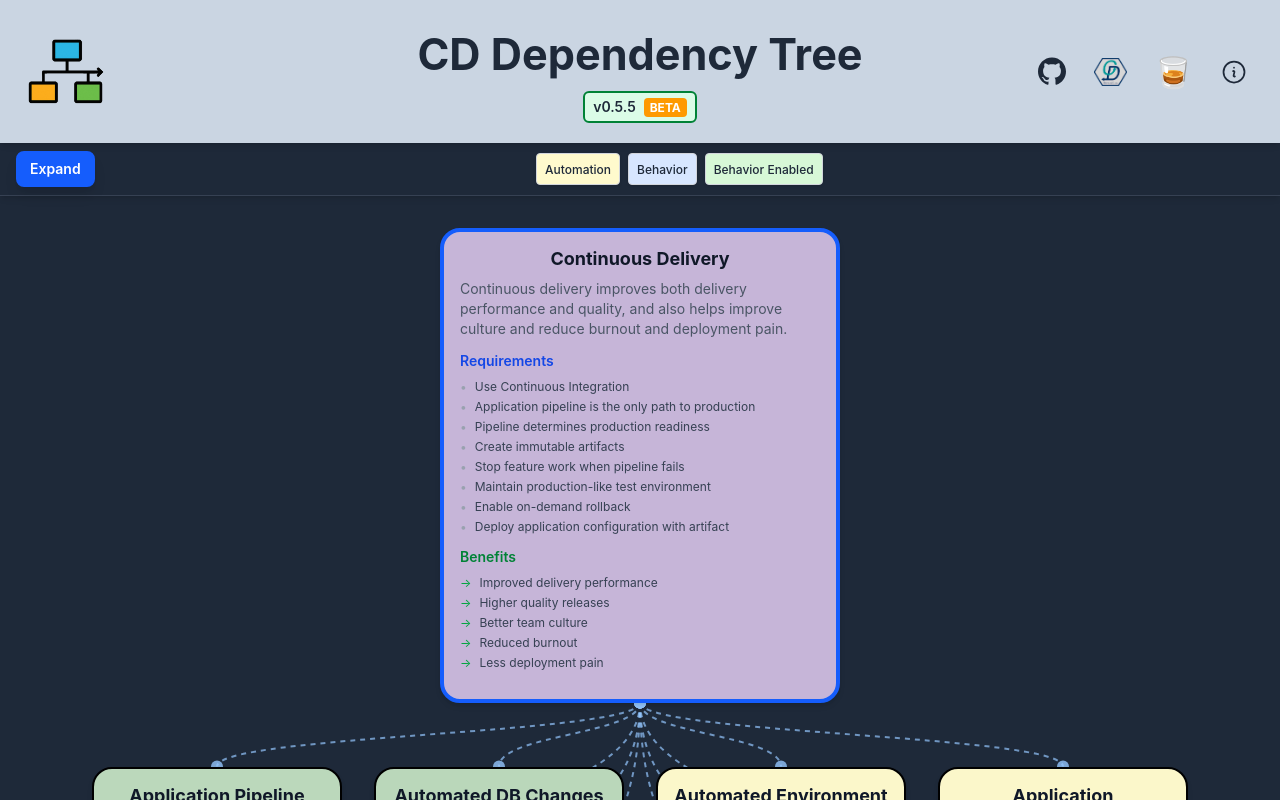
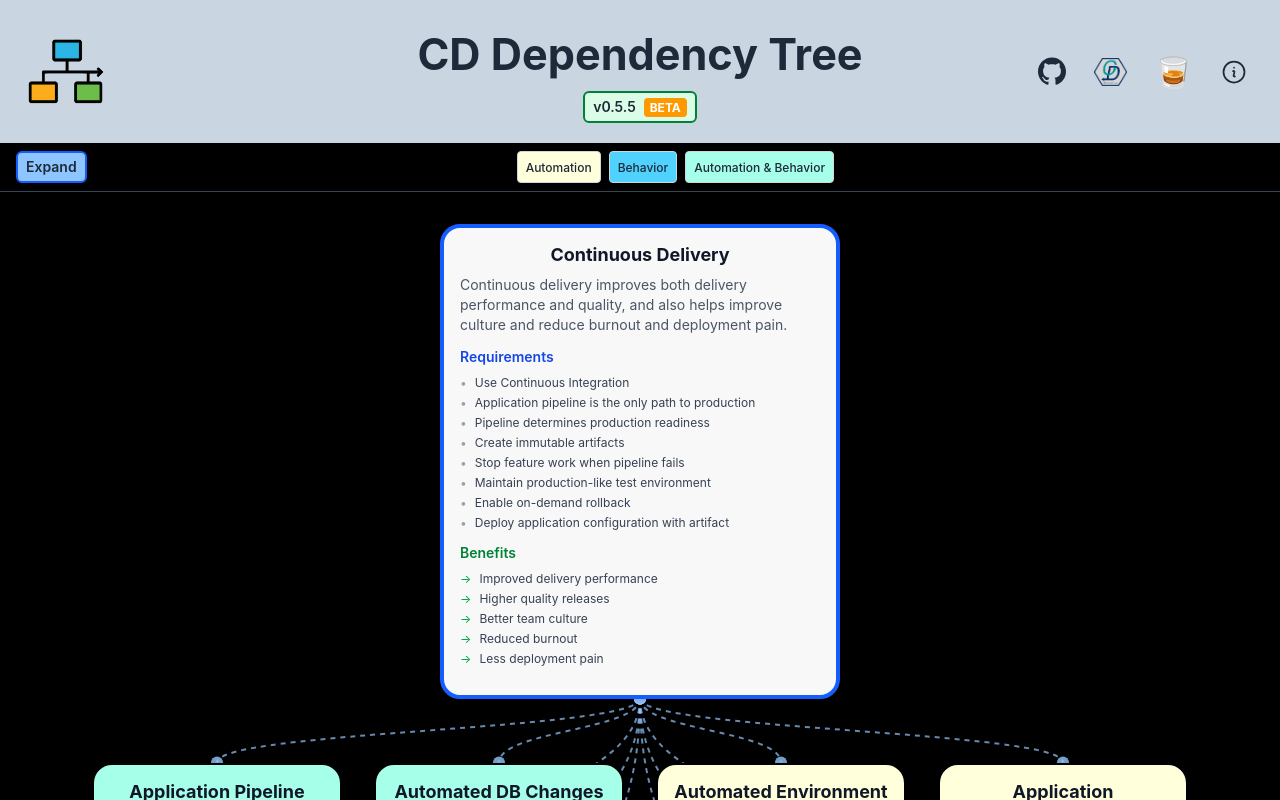
Before and after one commit to bdfinst/interactive-cd, a SvelteKit app: page / in a window 1280 px wide. Shown: the top 800 px of the page. Built offline with nearby package versions, Linux system fonts and the light colour scheme.

Commit message:
Colors (#26)
* chore: reorganize color logic

* fix: improve the colors

* fix: update button styling

```diff
--- a/src/app.css
+++ b/src/app.css
@@ -11,6 +11,19 @@
 	--text-title-sm: 2.1rem;
 	--text-title-md: 2.4rem;
 	--text-title-lg: 2.7rem;
+
+	/* Practice category colors - for bg-category-{name} utilities */
+	/* Pale yellow with 30% white mixed in = RGB(255, 255, 219) */
+	--color-category-automation: rgba(255, 255, 219, 1);
+
+	/* Light cyan blue with 30% white mixed in = RGB(79, 210, 253) */
+	--color-category-behavior: rgba(79, 210, 253, 1);
+
+	/* Light turquoise with 30% white mixed in = RGB(166, 255, 233) */
+	--color-category-behavior-enabled: rgba(166, 255, 233, 1);
+
+	/* Very light gray with 30% white mixed in = RGB(248, 248, 248) */
+	--color-category-core: rgba(248, 248, 248, 1);
 }
 
 @layer base {
@@ -21,7 +34,7 @@
 	}
 
 	body {
-		@apply m-0 p-0 bg-gray-800 text-gray-300;
+		@apply m-0 p-0 bg-black text-gray-300;
 	}
 }
 
--- a/src/domain/practice-catalog/value-objects/PracticeCategory.js
+++ b/src/domain/practice-catalog/value-objects/PracticeCategory.js
@@ -2,30 +2,21 @@
  * PracticeCategory - Value Object (Functional Enum)
  *
  * Represents the category of a CD practice based on the 2015 CD dependency model.
- * Categories indicate the type of practice and are visualized with background colors:
- *
- * - AUTOMATION: Tools and automation platforms (red/pink background: #f9d5d3)
- * - BEHAVIOR: Team behaviors and processes (blue background: #d7e6ff)
- * - BEHAVIOR_ENABLED_AUTOMATION: Automation that depends on behavioral practices (green background: #d7f8d7)
- * - CORE: The core Continuous Delivery practice (yellow background: #ffe66a)
  *
  * Usage:
  *   const category = PracticeCategory.BEHAVIOR
  *   const fromString = PracticeCategory.from('behavior')
  *   console.log(category.name)  // 'behavior'
- *   console.log(category.color) // '#d7e6ff'
  */
 
 /**
  * Create an immutable category object
  * @param {string} name
- * @param {string} color - Background color from mermaid diagram
  * @returns {Object} Frozen category object
  */
-const createCategory = (name, color) =>
+const createCategory = name =>
 	Object.freeze({
 		name,
-		color,
 		toString: () => name,
 		equals: other => {
 			if (!other || other._type !== 'PracticeCategory') {
@@ -36,11 +27,11 @@ const createCategory = (name, color) =>
 		_type: 'PracticeCategory'
 	})
 
-// Predefined category instances (frozen) with colors from mermaid diagram
-const AUTOMATION = createCategory('automation', '#f9d5d3')
-const BEHAVIOR = createCategory('behavior', '#d7e6ff')
-const BEHAVIOR_ENABLED_AUTOMATION = createCategory('behavior-enabled-automation', '#d7f8d7')
-const CORE = createCategory('core', '#fff9e6')
+// Predefined category instances (frozen)
+const AUTOMATION = createCategory('automation')
+const BEHAVIOR = createCategory('behavior')
+const BEHAVIOR_ENABLED_AUTOMATION = createCategory('behavior-enabled-automation')
+const CORE = createCategory('core')
 
 // Category lookup map
 const CATEGORIES = Object.freeze({
--- /dev/null
+++ b/src/lib/components/Button.svelte
@@ -0,0 +1,68 @@
+<script>
+	/**
+	 * Button Component
+	 *
+	 * Standardized button based on the version number button style:
+	 * - Rounded corners
+	 * - Border with 2px thickness
+	 * - Hover state with lighter background
+	 * - Focus ring
+	 * - Transition effects
+	 */
+
+	const {
+		href = undefined,
+		variant = 'primary', // 'primary' | 'secondary' | 'gray'
+		size = 'md', // 'sm' | 'md' | 'lg'
+		onclick = undefined,
+		type = 'button',
+		disabled = false,
+		class: className = '',
+		children,
+		...restProps
+	} = $props()
+
+	// Variant styles matching version button pattern
+	const variantClasses = $derived.by(() => {
+		switch (variant) {
+			case 'primary':
+				return 'bg-blue-300 text-gray-800 border-blue-600 hover:bg-blue-500 focus:ring-blue-500'
+			case 'secondary':
+				return 'bg-green-100 text-gray-800 border-green-700 hover:bg-green-200 focus:ring-green-500'
+			case 'gray':
+				return 'bg-gray-600 text-white border-gray-600 hover:bg-gray-700 focus:ring-gray-500'
+			default:
+				return 'bg-blue-600 text-white border-blue-600 hover:bg-blue-700 focus:ring-blue-500'
+		}
+	})
+
+	// Size classes
+	const sizeClasses = $derived.by(() => {
+		switch (size) {
+			case 'sm':
+				return 'px-2 py-1 text-xs'
+			case 'md':
+				return 'px-2 py-1 text-sm'
+			case 'lg':
+				return 'px-4 py-2 text-base'
+			default:
+				return 'px-2 py-1 text-sm'
+		}
+	})
+
+	// Base classes (matching version button style exactly)
+	const baseClasses =
+		'inline-flex items-center justify-center gap-2 rounded-md border-2 font-semibold transition-colors focus:outline-none focus:ring-2 focus:ring-offset-2 disabled:opacity-50 disabled:cursor-not-allowed'
+
+	const combinedClasses = $derived(`${baseClasses} ${variantClasses} ${sizeClasses} ${className}`)
+</script>
+
+{#if href}
+	<a {href} class={combinedClasses} {...restProps}>
+		{@render children()}
+	</a>
+{:else}
+	<button {type} {disabled} {onclick} class={combinedClasses} {...restProps}>
+		{@render children()}
+	</button>
+{/if}
--- a/src/lib/components/CategoryLegend.svelte
+++ b/src/lib/components/CategoryLegend.svelte
@@ -1,7 +1,8 @@
 <script>
+	import Button from '$lib/components/Button.svelte'
+	import { expandButtonRenderer } from '$lib/stores/expandButton.js'
 	import { headerHeight } from '$lib/stores/headerHeight.js'
 	import { legendHeight } from '$lib/stores/legendHeight.js'
-	import { expandButtonRenderer } from '$lib/stores/expandButton.js'
 
 	/**
 	 * CategoryLegend Component
@@ -10,16 +11,41 @@
 	 * Floats below the header using fixed positioning
 	 */
 
-	// Category colors and labels from mermaid diagram
+	// Category definitions (excluding 'core' which isn't shown in legend)
+	// Colors defined in app.css @theme directive
 	const categories = [
-		{ name: 'Automation', color: '#fffacd', description: 'Tools and automation platforms' },
-		{ name: 'Behavior', color: '#d7e6ff', description: 'Team behaviors and processes' },
 		{
-			name: 'Behavior Enabled',
-			color: '#d7f8d7',
+			name: 'Automation',
+			key: 'automation',
+			description: 'Tools and automation platforms'
+		},
+		{
+			name: 'Behavior',
+			key: 'behavior',
+			description: 'Team behaviors and processes'
+		},
+		{
+			name: 'Automation & Behavior',
+			key: 'behavior-enabled-automation',
 			description: 'Automation that depends on behavioral practices'
 		}
 	]
+
+	// Get Tailwind background class for a category key
+	const getCategoryBgClass = key => {
+		switch (key) {
+			case 'automation':
+				return 'bg-category-automation'
+			case 'behavior':
+				return 'bg-category-behavior'
+			case 'behavior-enabled-automation':
+				return 'bg-category-behavior-enabled'
+			case 'core':
+				return 'bg-category-core'
+			default:
+				return 'bg-white'
+		}
+	}
 
 	// Track which tooltip is showing
 	let showTooltip = $state({})
@@ -52,7 +78,7 @@
 
 <div
 	bind:this={legendElement}
-	class="fixed left-0 right-0 bg-gray-800 border-b border-gray-700 shadow-md z-[999] py-2"
+	class="fixed left-0 right-0 bg-black border-b border-gray-700 shadow-md z-[999] py-2"
 	style="top: {$headerHeight}px;"
 	data-testid="category-legend"
 >
@@ -61,18 +87,17 @@
 			<!-- Left: Expand Button -->
 			<div class="flex justify-start">
 				{#if $expandButtonRenderer}
-					<button
+					<Button
 						onclick={$expandButtonRenderer.toggleFullTree}
-						class="px-3 py-1.5 rounded-lg font-semibold text-sm border-2 transition-colors shadow-lg focus:outline-none focus:ring-2 focus:ring-offset-2 {$expandButtonRenderer.isExpanded
-							? 'bg-gray-600 text-white border-gray-600 hover:bg-gray-700 focus:ring-gray-500'
-							: 'bg-blue-600 text-white border-blue-600 hover:bg-blue-700 focus:ring-blue-500'}"
+						variant={$expandButtonRenderer.isExpanded ? 'gray' : 'primary'}
+						size="md"
 						data-testid="toggle-full-tree"
 						aria-label={$expandButtonRenderer.isExpanded
 							? 'Collapse tree view'
 							: 'Expand tree view'}
 					>
 						{$expandButtonRenderer.isExpanded ? 'Collapse' : 'Expand'}
-					</button>
+					</Button>
 				{/if}
 			</div>
 
@@ -81,8 +106,9 @@
 				{#each categories as category, index}
 					<div class="relative inline-flex">
 						<div
-							class="px-2 py-0.5 rounded-sm border border-gray-300 shadow-sm cursor-help"
-							style="background-color: {category.color};"
+							class="px-2 py-0.5 rounded-sm border border-gray-300 shadow-sm cursor-help {getCategoryBgClass(
+								category.key
+							)}"
 							data-testid="legend-item"
 							onmouseenter={() => handleMouseEnter(index)}
 							onmouseleave={() => handleMouseLeave(index)}
--- a/src/lib/components/GraphNode.svelte
+++ b/src/lib/components/GraphNode.svelte
@@ -1,5 +1,6 @@
 <script>
 	import { shouldShowAuditIndicators } from '$lib/utils/devMode.js'
+	import Button from '$lib/components/Button.svelte'
 
 	/**
 	 * GraphNode Component
@@ -19,47 +20,21 @@
 	// Dev mode audit indicator visibility
 	const showAuditIndicator = $derived(shouldShowAuditIndicators() && practice.audited === false)
 
-	// Category background colors from mermaid diagram
-	const categoryColors = {
-		automation: '#fffacd',
-		'behavior-enabled-automation': '#d7f8d7',
-		behavior: '#d7e6ff',
-		core: '#e9d5ff' // light purple
+	// Determine background color class based on category
+	// Colors defined in app.css @theme directive
+	const bgClass = $derived.by(() => {
+		switch (practice.category) {
+			case 'automation':
+				return 'bg-category-automation'
+			case 'behavior':
+				return 'bg-category-behavior'
+			case 'behavior-enabled-automation':
+				return 'bg-category-behavior-enabled'
+			case 'core':
+				return 'bg-category-core'
+			default:
+				return 'bg-white'
 		}
-
-	/**
-	 * Calculate color intensity based on total dependency count
-	 * Higher dependency count = more saturated/darker color
-	 */
-	const calculateColorIntensity = (baseColor, totalDeps) => {
-		if (!totalDeps || totalDeps === 0) return baseColor
-
-		// Parse hex color
-		const hex = baseColor.replace('#', '')
-		const r = parseInt(hex.substr(0, 2), 16)
-		const g = parseInt(hex.substr(2, 2), 16)
-		const b = parseInt(hex.substr(4, 2), 16)
-
-		// Calculate intensity factor (0.5 to 1.0)
-		// Max out at 50 dependencies for reasonable saturation
-		const maxDeps = 50
-		const factor = 1 - Math.min(totalDeps / maxDeps, 0.5)
-
-		// Darken by moving toward middle intensity
-		const newR = Math.floor(r * factor + r * (1 - factor) * 0.7)
-		const newG = Math.floor(g * factor + g * (1 - factor) * 0.7)
-		const newB = Math.floor(b * factor + b * (1 - factor) * 0.7)
-
-		return `rgb(${newR}, ${newG}, ${newB})`
-	}
-
-	const bgColor = $derived.by(() => {
-		const baseColor = categoryColors[practice.category] || '#ffffff'
-		// Only apply intensity in collapsed view (not expanded tree view)
-		if (!isTreeExpanded && practice.totalDependencyCount) {
-			return calculateColorIntensity(baseColor, practice.totalDependencyCount)
-		}
-		return baseColor
 	})
 
 	const borderClass = $derived(
@@ -82,10 +57,9 @@
 </script>
 
 <button
-	class="block w-full text-gray-800 rounded-[20px] shadow-md text-left cursor-pointer transition-all duration-200 {borderClass} hover:shadow-lg focus:outline-none focus:ring-2 focus:ring-blue-500 focus:ring-offset-2 {compact
+	class="block w-full text-gray-800 rounded-[20px] shadow-md text-left cursor-pointer transition-all duration-200 {bgClass} {borderClass} hover:shadow-lg focus:outline-none focus:ring-2 focus:ring-blue-500 focus:ring-offset-2 {compact
 		? 'p-1.5'
 		: 'p-4'}"
-	style="background-color: {bgColor};"
 	data-testid="graph-node"
 	data-practice-id={practice.id}
 	data-selected={isSelected}
@@ -166,12 +140,13 @@
 		<!-- Quick-Start Guide Link -->
 		{#if practice.quickStartGuide}
 			<div class="mt-3 pt-3 border-t border-gray-200">
-				<a
+				<Button
 					href={practice.quickStartGuide}
+					variant="primary"
+					size="md"
+					data-testid="quick-start-guide-link"
 					target="_blank"
 					rel="noopener noreferrer"
-					class="inline-flex items-center gap-2 px-3 py-2 text-sm font-medium text-white bg-blue-600 rounded-lg hover:bg-blue-700 focus:outline-none focus:ring-2 focus:ring-blue-500 focus:ring-offset-2 transition-colors"
-					data-testid="quick-start-guide-link"
 					onclick={e => e.stopPropagation()}
 				>
 					<span>📚</span>
@@ -190,10 +165,33 @@
 							d="M10 6H6a2 2 0 00-2 2v10a2 2 0 002 2h10a2 2 0 002-2v-4M14 4h6m0 0v6m0-6L10 14"
 						/>
 					</svg>
-				</a>
+				</Button>
 			</div>
 		{/if}
 	{:else}
+		<!-- Unselected view -->
+		<div class="flex flex-col gap-2">
+			<!-- External link icon for quickstart guide -->
+			{#if practice.quickStartGuide}
+				<div class="text-center {compact ? 'mt-1' : 'mt-2'}">
+					<svg
+						class="{compact ? 'w-4 h-4' : 'w-5 h-5'} mx-auto text-blue-600"
+						fill="none"
+						stroke="currentColor"
+						viewBox="0 0 24 24"
+						xmlns="http://www.w3.org/2000/svg"
+						aria-hidden="true"
+					>
+						<path
+							stroke-linecap="round"
+							stroke-linejoin="round"
+							stroke-width="2"
+							d="M10 6H6a2 2 0 00-2 2v10a2 2 0 002 2h10a2 2 0 002-2v-4M14 4h6m0 0v6m0-6L10 14"
+						/>
+					</svg>
+				</div>
+			{/if}
+
 			<!-- Show dependency count only in collapsed view -->
 			{#if !isTreeExpanded && practice.dependencyCount > 0}
 				<div
@@ -212,5 +210,6 @@
 					{/if}
 				</div>
 			{/if}
+		</div>
 	{/if}
 </button>
--- a/src/routes/help/+page.svelte
+++ b/src/routes/help/+page.svelte
@@ -1,5 +1,6 @@
 <script>
 	import SEO from '$lib/components/SEO.svelte'
+	import Button from '$lib/components/Button.svelte'
 
 	const { data } = $props()
 
@@ -76,10 +77,7 @@
 	<div class="max-w-4xl mx-auto px-4 py-8">
 		<!-- Back to Home Button -->
 		<nav aria-label="Breadcrumb navigation" class="mb-6">
-			<a
-				href="/"
-				class="inline-flex items-center gap-2 px-4 py-2 bg-blue-600 text-white rounded-lg hover:bg-blue-700 focus:outline-none focus:ring-2 focus:ring-blue-500 focus:ring-offset-2 focus:ring-offset-gray-900 transition-colors"
-			>
+			<Button href="/" variant="primary" size="lg">
 				<svg
 					xmlns="http://www.w3.org/2000/svg"
 					class="h-5 w-5"
@@ -97,7 +95,7 @@
 					/>
 				</svg>
 				<span>Back to Interactive CD</span>
-			</a>
+			</Button>
 		</nav>
 
 		<!-- Main Content -->
```
Also changed, not shown: 2 other files (tests, documents, lock files or other folders). Lines whose indentation alone changed are shown as unchanged.
